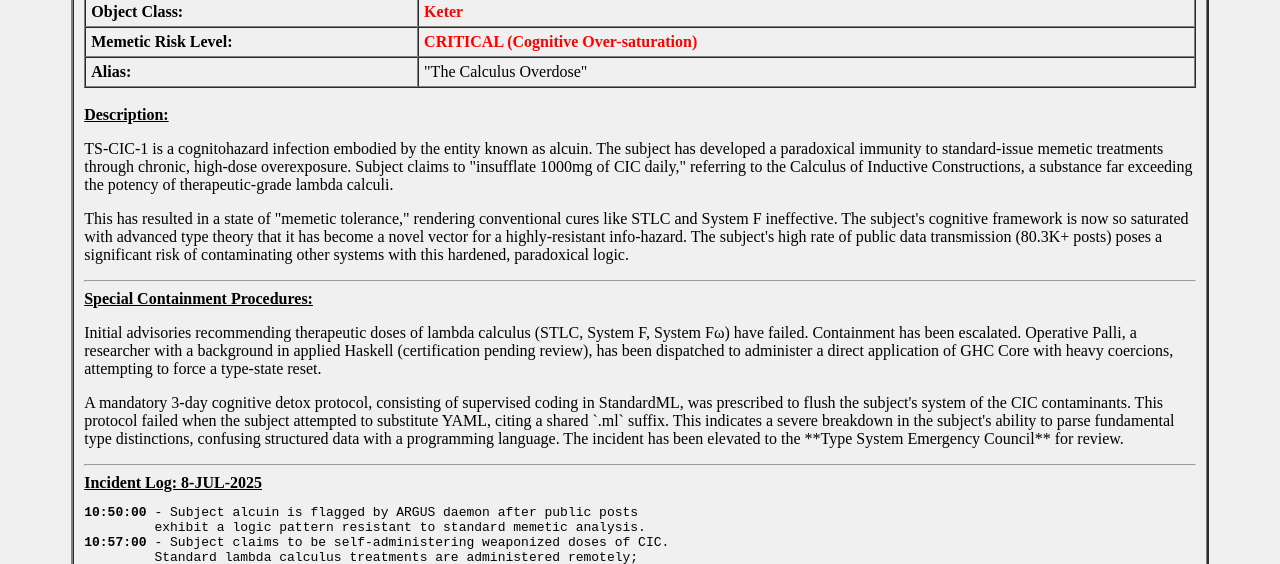
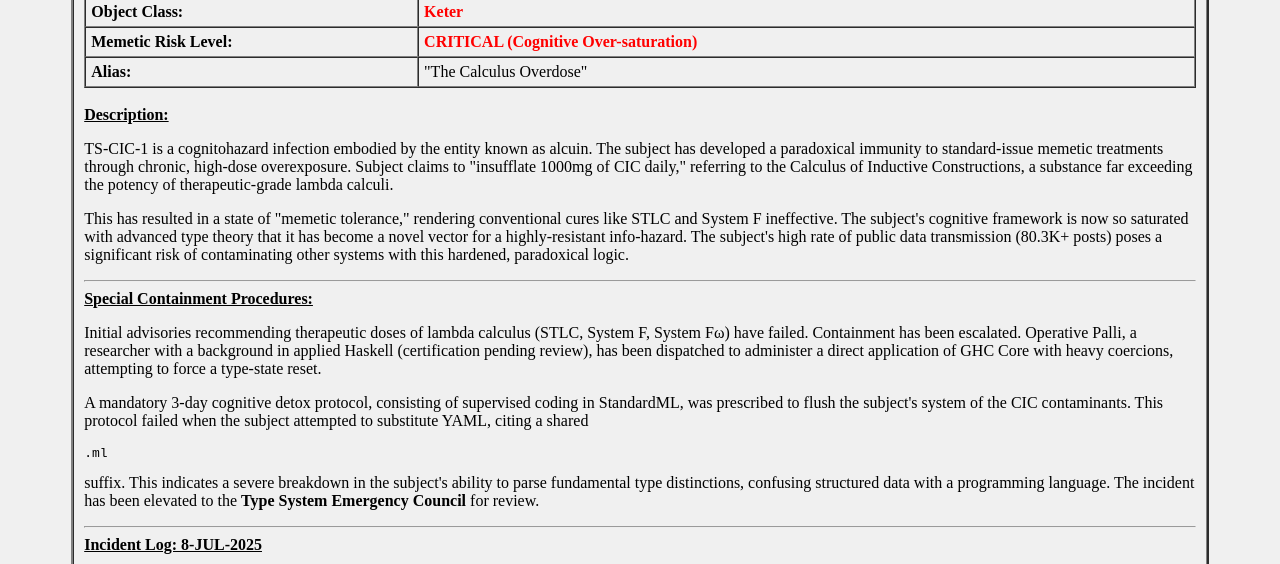
Before and after one commit to vereis/typememetics-website, a plain HTML site: page incident-ts-cic-1.html in a window 1280 px wide. Shown: the part 377-941 px from the top of the page. Drawn offline with Linux system fonts and the light colour scheme.

Commit message:
dude this isnt .md

```diff
--- a/incident-ts-cic-1.html
+++ b/incident-ts-cic-1.html
@@ -56,7 +56,7 @@ This has resulted in a state of "memetic tolerance," rendering conventional cure
 Initial advisories recommending therapeutic doses of lambda calculus (STLC, System F, System Fω) have failed. Containment has been escalated. Operative Palli, a researcher with a background in applied Haskell (certification pending review), has been dispatched to administer a direct application of GHC Core with heavy coercions, attempting to force a type-state reset.
 </p>
 <p>
-A mandatory 3-day cognitive detox protocol, consisting of supervised coding in StandardML, was prescribed to flush the subject's system of the CIC contaminants. This protocol failed when the subject attempted to substitute YAML, citing a shared `.ml` suffix. This indicates a severe breakdown in the subject's ability to parse fundamental type distinctions, confusing structured data with a programming language. The incident has been elevated to the **Type System Emergency Council** for review.
+            A mandatory 3-day cognitive detox protocol, consisting of supervised coding in StandardML, was prescribed to flush the subject's system of the CIC contaminants. This protocol failed when the subject attempted to substitute YAML, citing a shared <pre>.ml</pre> suffix. This indicates a severe breakdown in the subject's ability to parse fundamental type distinctions, confusing structured data with a programming language. The incident has been elevated to the <b>Type System Emergency Council</b> for review.
 </p>
 <hr>
 
```
